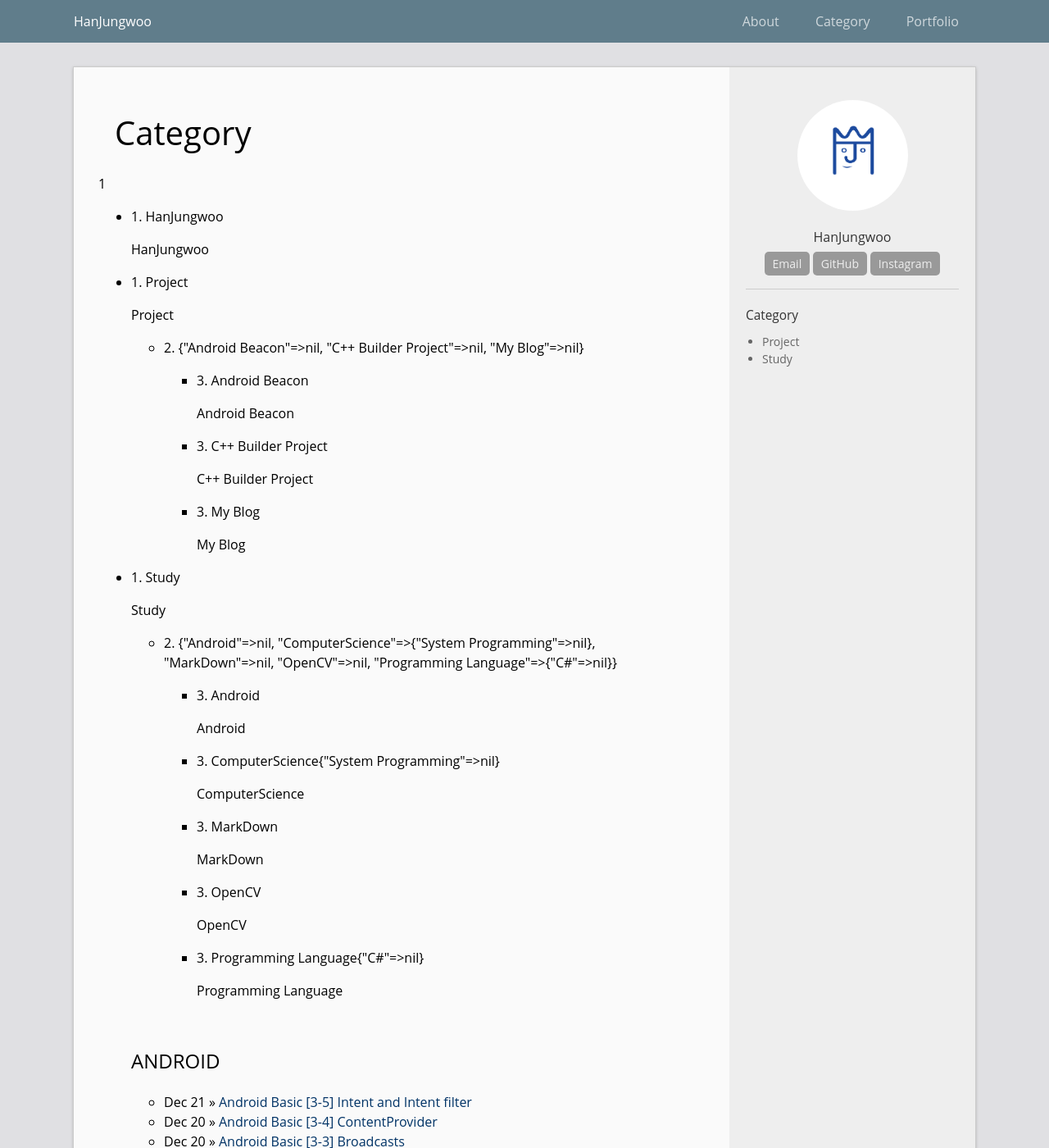
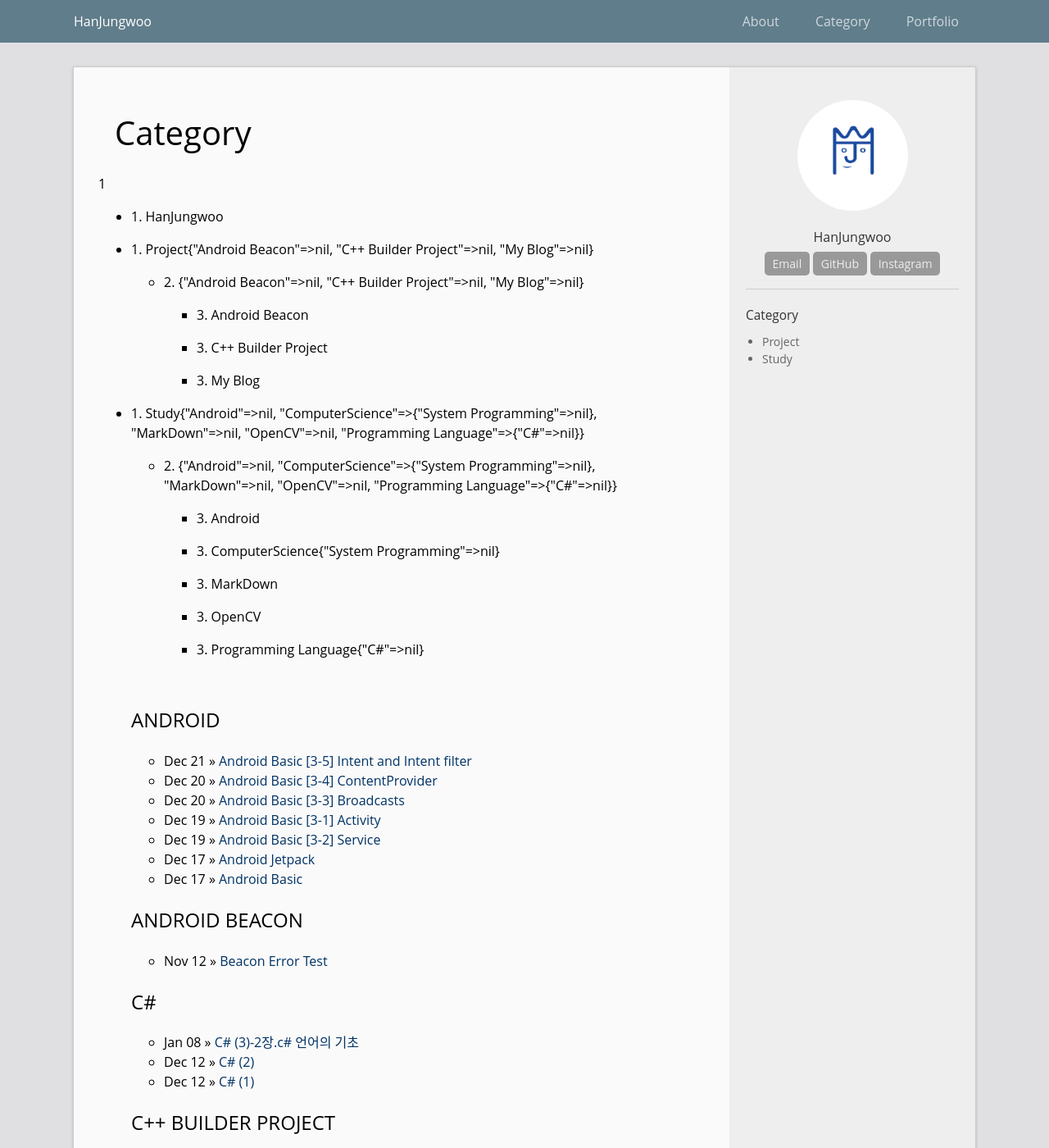
Before and after one commit to sunrisehouse/hanjungwoo-blog-old, a Jekyll site: the page built from category.html, in a window 1280 px wide and 1400 px high. Shown: the whole window at 82% size. Built offline with Jekyll 4.4.1, drawn with Linux system fonts in a browser that asks for light colours.

Commit message:
upload category

```diff
--- a/category.html
+++ b/category.html
@@ -10,8 +10,7 @@ permalink: /category/
   <ul>
       {% for category_level1 in site.category %}{% if category_level1.first != nil %}
         <li>
-          <p>1. {{ category_level1[0] }}</p>
-          <p>{{category_level1.first}}</p>
+          <p>1. {{ category_level1 }}</p>
           <ul>
           {% for category_level2 in category_level1 %}{% if category_level2.first != nil %}
             <li>
@@ -20,7 +19,6 @@ permalink: /category/
                 {% for category_level3 in category_level2 %}{% if category_level3.first != nil %}
                 <li>
                   <p>3. {{ category_level3 }}</p>
-                  <p>{{category_level3.first}}</p>
                 </li>
                 {% endif %} {% endfor %}
               </ul>
```
